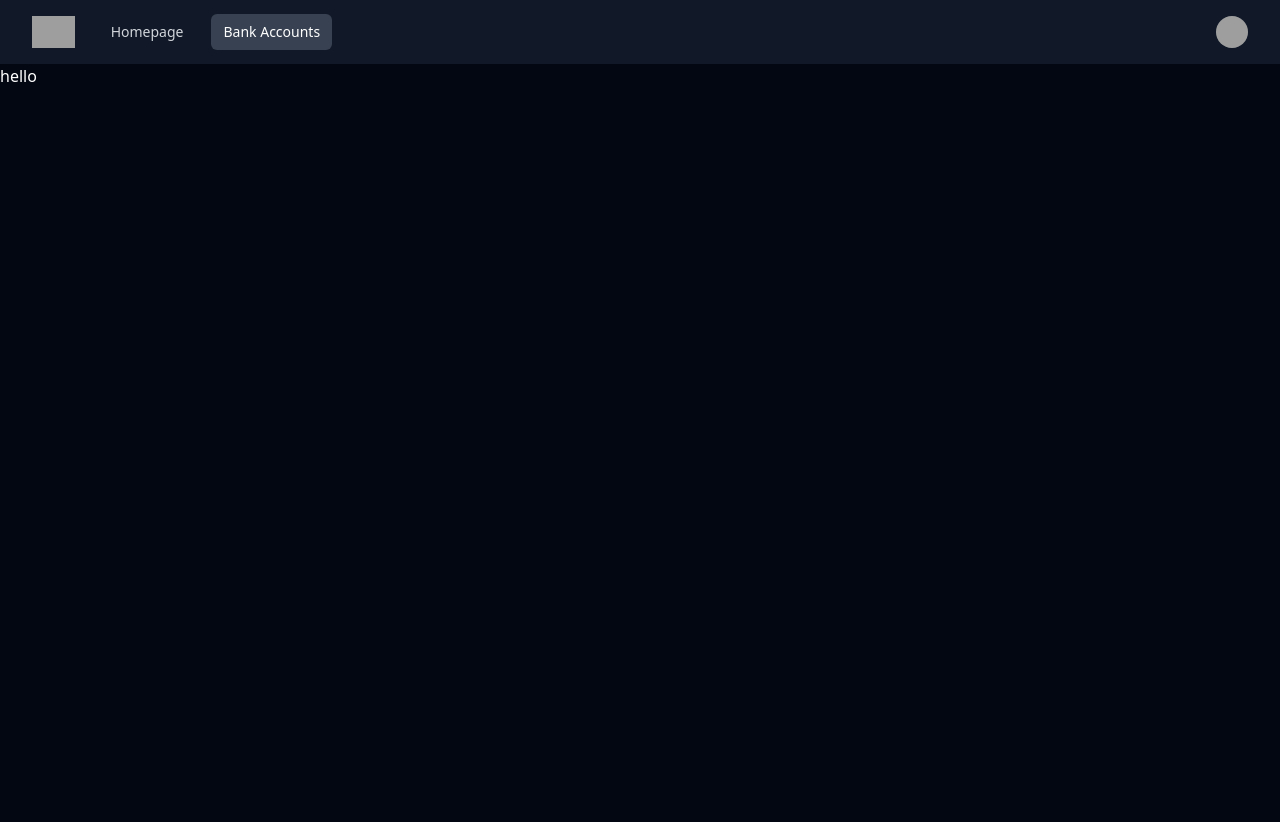
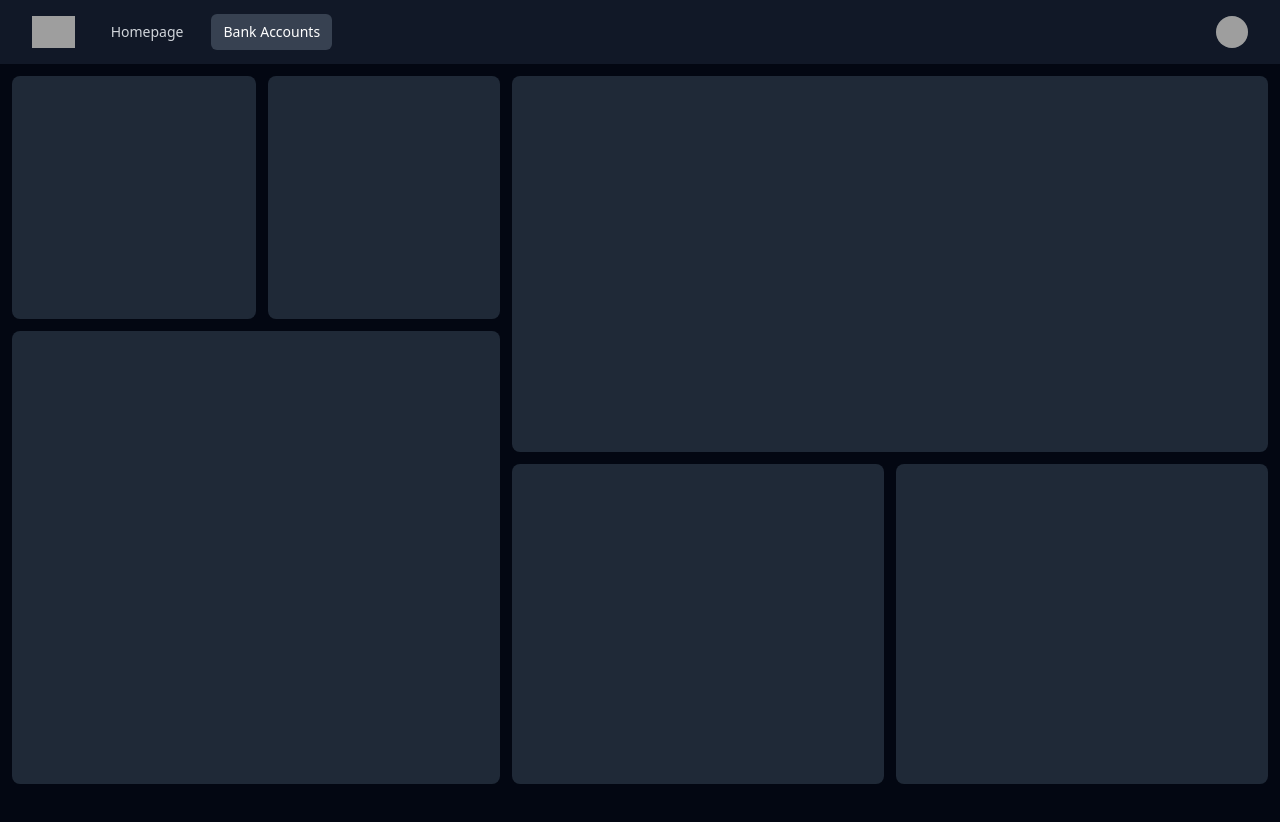
Before and after one commit to Matt-Chee123/budget_web, a React (Create React App) app: page /bankAccounts in a window 1280 px wide. Shown: the top 822 px of the page. Before the commit the page ends 800 px from the top, so only its background shows below. Built offline with nearby package versions, Linux system fonts and the light colour scheme; no server answers; grey boxes are pictures that could not be loaded; a web font is replaced by a local one.

Commit message:
bank accounts structure

```diff
--- a/src/components/pages/bank_accounts.js
+++ b/src/components/pages/bank_accounts.js
@@ -1,16 +1,47 @@
 import React, { useState } from "react";
 import axiosInstance from '../../config/axios';
 import Box from '../layouts/box';
-import top_incomes from '../charts/income';
 import TopIncomes from "../charts/income";
-import UserAccounts from '../charts/user_accounts';
+import UserAccounts from "../charts/user_accounts";
+
 
 function BankAccounts() {
     return (
         <div className="flex flex-1 flex-col md:flex-row w-full">
-
-            <h2>hello</h2>
-
+            <div className="basis-2/5 flex-col">
+                <div className="flex-col h-full">
+                    <div className="flex flex-row h-1/3">
+                        <div className="w-1/2 h-full p-3 pr-0">
+                            <Box></Box>
+                        </div>
+                        <div className="w-1/2 h-full p-3">
+                            <Box></Box>
+                        </div>
+                    </div>
+                    <div className="h-2/3 p-3 pt-0 pb-20">
+                        <Box></Box>
+                    </div>
+                </div>
+            </div>
+            <div className="basis-3/5">
+                <div className="flex-col h-screen">
+                    <div className="h-1/2 p-3 pl-0">
+                        <Box></Box>
+                    </div>
+                    <div className="h-1/2">
+                        <div className="flex flex-row h-full">
+                            <div className="basis-1/2 top-0 p-3 pt-0 pl-0 pb-20">
+                                <Box>
+                                </Box>
+                            </div>
+                            <div className="basis-1/2 p-3 pt-0 pl-0 pb-20">
+                                <Box>
+                                </Box>
+                            </div>
+                        </div>
+                    </div>
+                </div>
+            </div>
         </div>
     )
 }
--- a/src/components/pages/homepage.js
+++ b/src/components/pages/homepage.js
@@ -42,7 +42,6 @@ function HomePage() {
                     </div>
                 </div>
             </div>
-
         </div>
     )
 }
```
